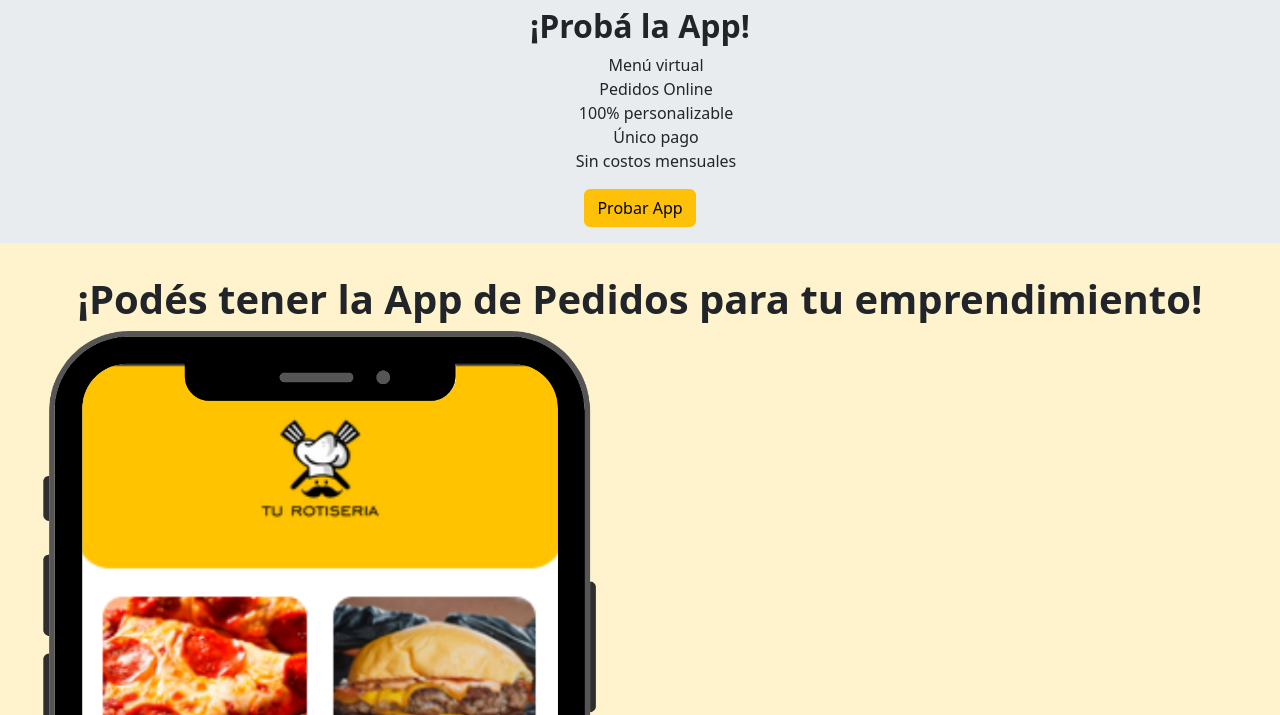
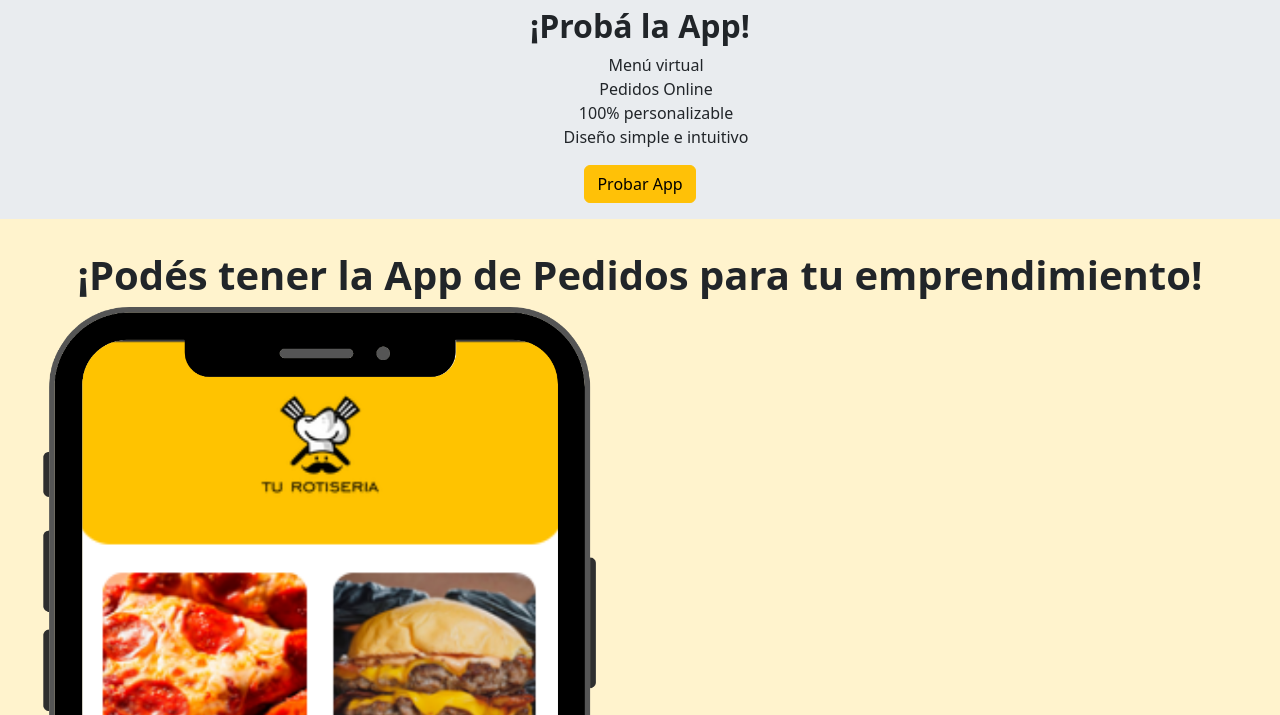
Before and after one commit to ferpanz/Web_pedidos, a website: page index.html in a window 1280 px wide. Shown: the part 85-800 px from the top of the page. Drawn offline with nearby package versions, Linux system fonts and the light colour scheme.

Commit message:
correción menor

```diff
--- a/index.html
+++ b/index.html
@@ -54,8 +54,7 @@
     <li>Menú virtual</li>
     <li>Pedidos Online</li>
     <li>100% personalizable</li>
-    <li>Único pago</li>
-    <li>Sin costos mensuales</li>
+    <li>Diseño simple e intuitivo</li>
   </ul>
   <a href="https://rotiseriasapp.netlify.app/" target="_blank"><button type="button" class="btn btn-warning">Probar App</button></a>
 </div>
```
